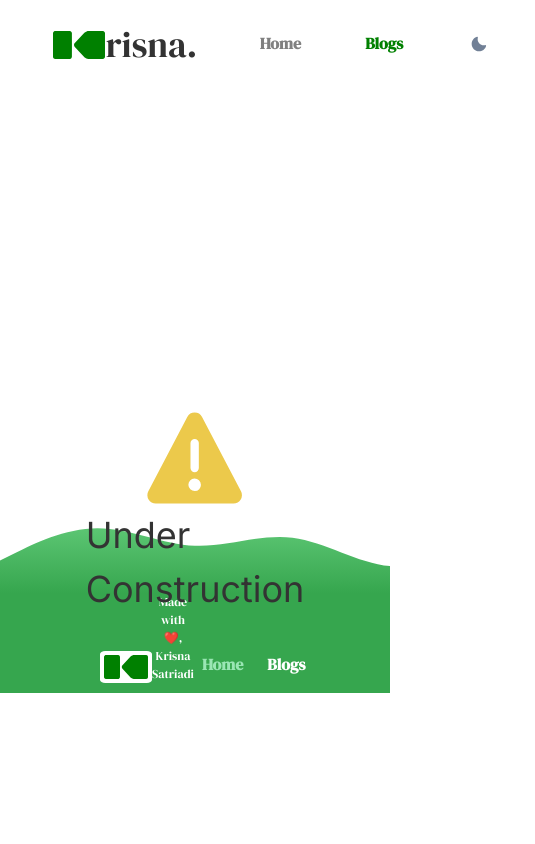
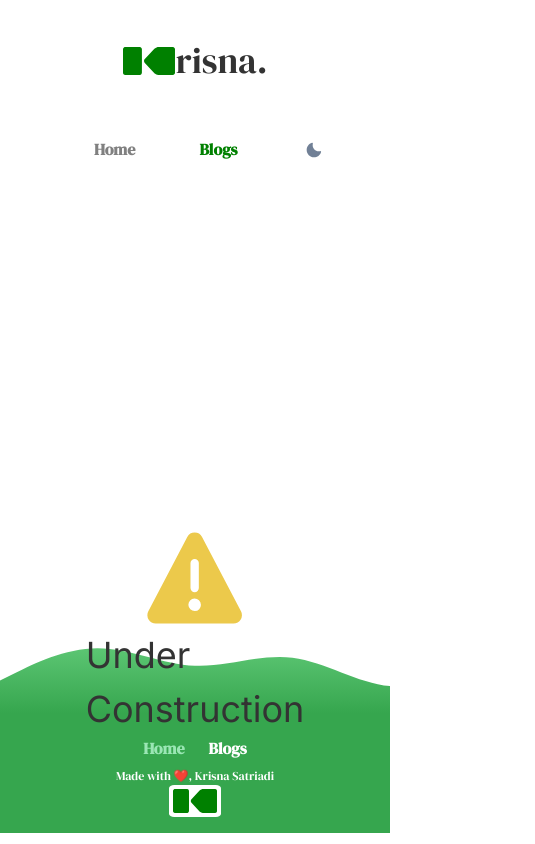
Before and after one commit to ichungelo/portfolio-next, a Next.js app: page /blogs in a window 390 px wide. Shown: the whole page, 535 px wide, since content can reach past the window. Built offline with nearby package versions, Linux system fonts and the light colour scheme.

Commit message:
mobile-first approach

```diff
--- a/src/app/blogs/page.tsx
+++ b/src/app/blogs/page.tsx
@@ -1,7 +1,7 @@
 "use client";
 
-import { Footer } from "@/components/componen_app/footer";
-import { Navbar } from "@/components/componen_app/navbar";
+import { Footer } from "@/components/component_shared/footer";
+import { Navbar } from "@/components/component_shared/navbar";
 import { WarningTwoIcon } from "@chakra-ui/icons";
 import { AbsoluteCenter, Box, Center, Text } from "@chakra-ui/react";
 
--- a/src/components/componen_app/about.tsx
+++ b/src/components/component_app/about.tsx
@@ -13,7 +13,7 @@ import { serifDisplay } from "@/app/fonts";
 const About = () => {
   return (
     <>
-      <Container maxW={"70%"} p={20}>
+      <Container maxW={"70%"} p={"40px 0"}>
         <VStack align={"start"}>
           <Heading
             fontFamily={serifDisplay.style.fontFamily}
--- a/src/components/componen_app/profile.tsx
+++ b/src/components/component_app/profile.tsx
@@ -1,5 +1,6 @@
 import {
   Box,
+  Flex,
   HStack,
   Heading,
   Highlight,
@@ -13,7 +14,7 @@ import React from "react";
 const Profile = () => {
   return (
     <>
-      <HStack justifyContent={"center"} align={"center"} p={"10px 20px"} spacing={10}>
+      <Flex justifyContent={"space-evenly"} align={"center"} p={"10px 20px"} flexWrap={"wrap"}>
         <Box>
           <VStack align={"end"}>
             <Heading
@@ -40,7 +41,7 @@ const Profile = () => {
         <Box>
           <Image maxH={440} src="/profile-photo.png" alt="krisna photo" />
         </Box>
-      </HStack>
+      </Flex>
     </>
   );
 };
--- a/src/components/componen_app/skills.tsx
+++ b/src/components/component_app/skills.tsx
@@ -16,7 +16,7 @@ import { skills } from "@/data/data";
 const Skills = () => {
   return (
     <>
-      <Container maxW={"70%"} p={20}>
+      <Container maxW={"70%"} p={"40px 0"}>
         <VStack align={"start"}>
           <Heading
             fontFamily={serifDisplay.style.fontFamily}
--- a/src/components/componen_app/footer.tsx
+++ b/src/components/component_shared/footer.tsx
@@ -6,24 +6,21 @@ import {
   Image,
   ButtonGroup,
   Button,
+  Box,
 } from "@chakra-ui/react";
 import React from "react";
 import Link from "next/link";
 
 const Footer = ({ isHomepage }: { isHomepage: boolean }) => {
   return (
-    <Flex
-      direction={"column"}
-      backgroundPosition={"center"}
-      textAlign={"center"}
-      bottom={0}
-    >
+    <Box>
       <Image src="wave.svg" alt="wave image" />
       <Flex
-        p={"0 100px 10px"}
+        padding={"0 100px 10px"}
+        p={{ base: 4 }}
+        direction={{ base: "column-reverse", md: "row" }}
         backgroundColor={"rgba(54, 166, 78, 1)"}
-        alignItems={"flex-end"}
-        justifyContent={"space-between"}
+        alignItems={"center"}
       >
         <Image
           src="/logo.svg"
@@ -33,6 +30,7 @@ const Footer = ({ isHomepage }: { isHomepage: boolean }) => {
           borderRadius={"10%"}
           alt="ichungelo logo"
         />
+        <Spacer />
         <Text
           fontFamily={serifDisplay.style.fontFamily}
           fontSize={12}
@@ -40,6 +38,7 @@ const Footer = ({ isHomepage }: { isHomepage: boolean }) => {
         >
           Made with ❤️, Krisna Satriadi
         </Text>
+        <Spacer />
         <ButtonGroup>
           <Link href="/">
             <Button
@@ -65,7 +64,7 @@ const Footer = ({ isHomepage }: { isHomepage: boolean }) => {
           </Link>
         </ButtonGroup>
       </Flex>
-    </Flex>
+    </Box>
   );
 };
 
--- a/src/components/componen_app/navbar.tsx
+++ b/src/components/component_shared/navbar.tsx
@@ -20,7 +20,7 @@ const Navbar = ({ isHomepage }: { isHomepage: boolean }) => {
   const { colorMode, toggleColorMode } = useColorMode();
   return (
     <Box p="0 34px" color="grey">
-      <Flex>
+      <Flex p={{ base: 4 }} direction={{ base: "column", md: "row"}}>
         <Box p="10px 36px">
           <Center p={2}>
             <Image maxH="28px" p="0 1px" src="/logo.svg" alt="ichun logo" />
```
Also changed, not shown: src/app/page.tsx (+7 -7 lines), src/components/componen_app/portfolios.tsx (deleted, +0 -39 lines), src/components/component_app/final.tsx (renamed from src/components/componen_app/final.tsx, +9 -10 lines), src/components/component_app/portfoliocard.tsx (renamed from src/components/componen_app/portfoliocard.tsx, +5 -4 lines), src/components/component_app/portfolios.tsx (added, +32 -0 lines), src/components/component_app/skillcard.tsx (renamed from src/components/componen_app/skillcard.tsx).
